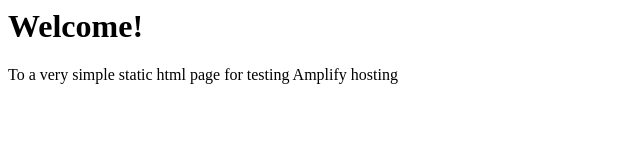
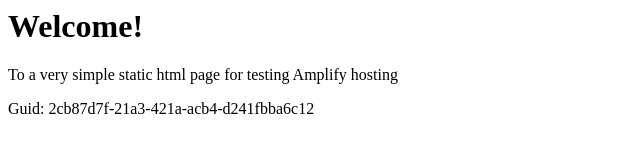
Before and after one commit to aws-aemilia-gru/Github-PR-Commit-Integration-Test-DoNotTouch-Gith-OKSLNVO2-v1-preprod-sa-east-1, a website: page src/index.html in a window 1280 px wide. Shown: the whole page, without its empty margins (0-640 px from the left). Drawn offline with Linux system fonts and the light colour scheme.

Commit message:
commit from integ tests

```diff
--- a/src/index.html
+++ b/src/index.html
@@ -1,3 +1,5 @@
+
+
 <html lang="en">
 
 <head>
@@ -10,6 +12,6 @@
 <body>
     <h1>Welcome!</h1>
     <p>To a very simple static html page for testing Amplify hosting</p>
-</body>
+    <p>Guid: 2cb87d7f-21a3-421a-acb4-d241fbba6c12</p></body>
 
 </html>
```
